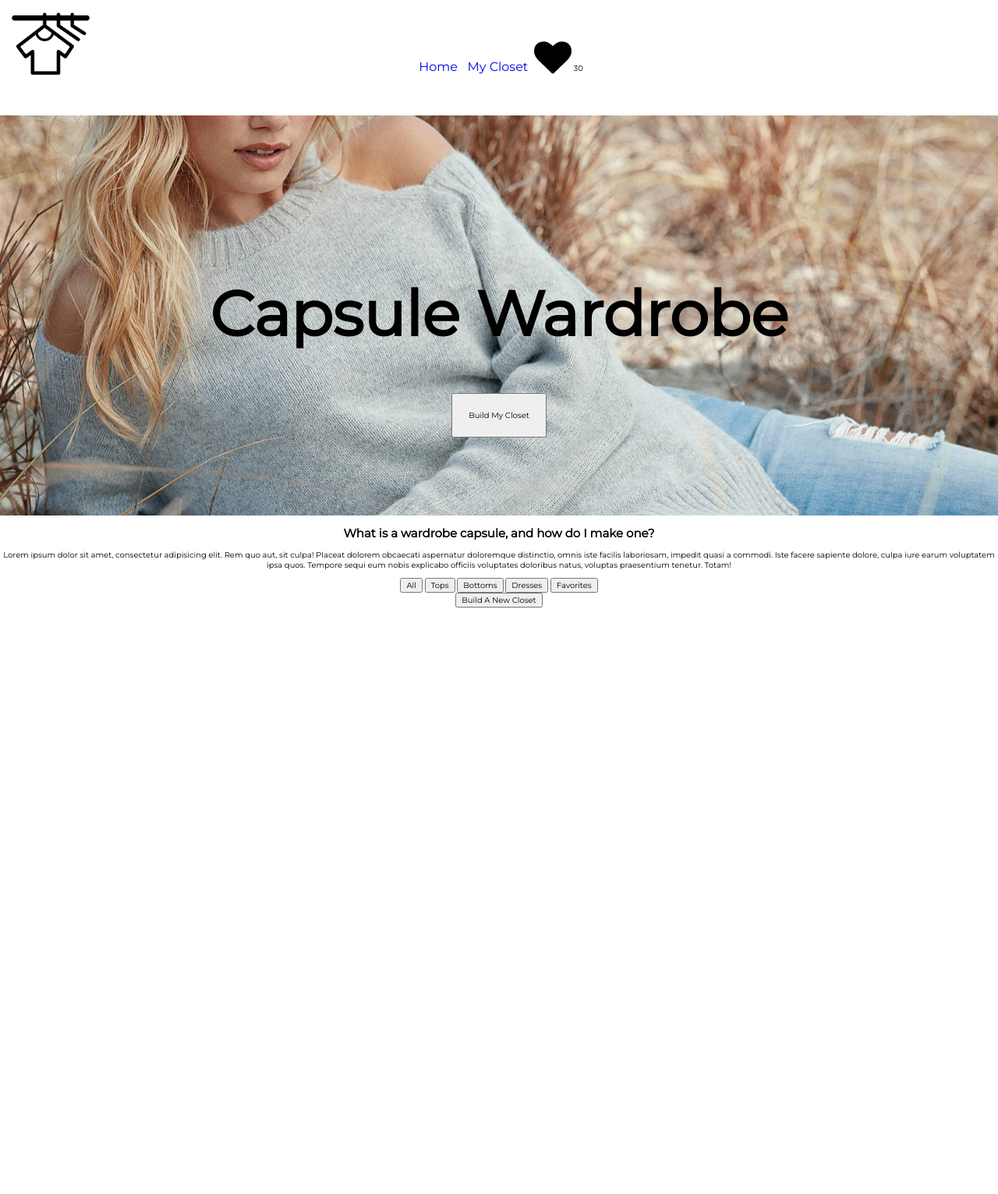
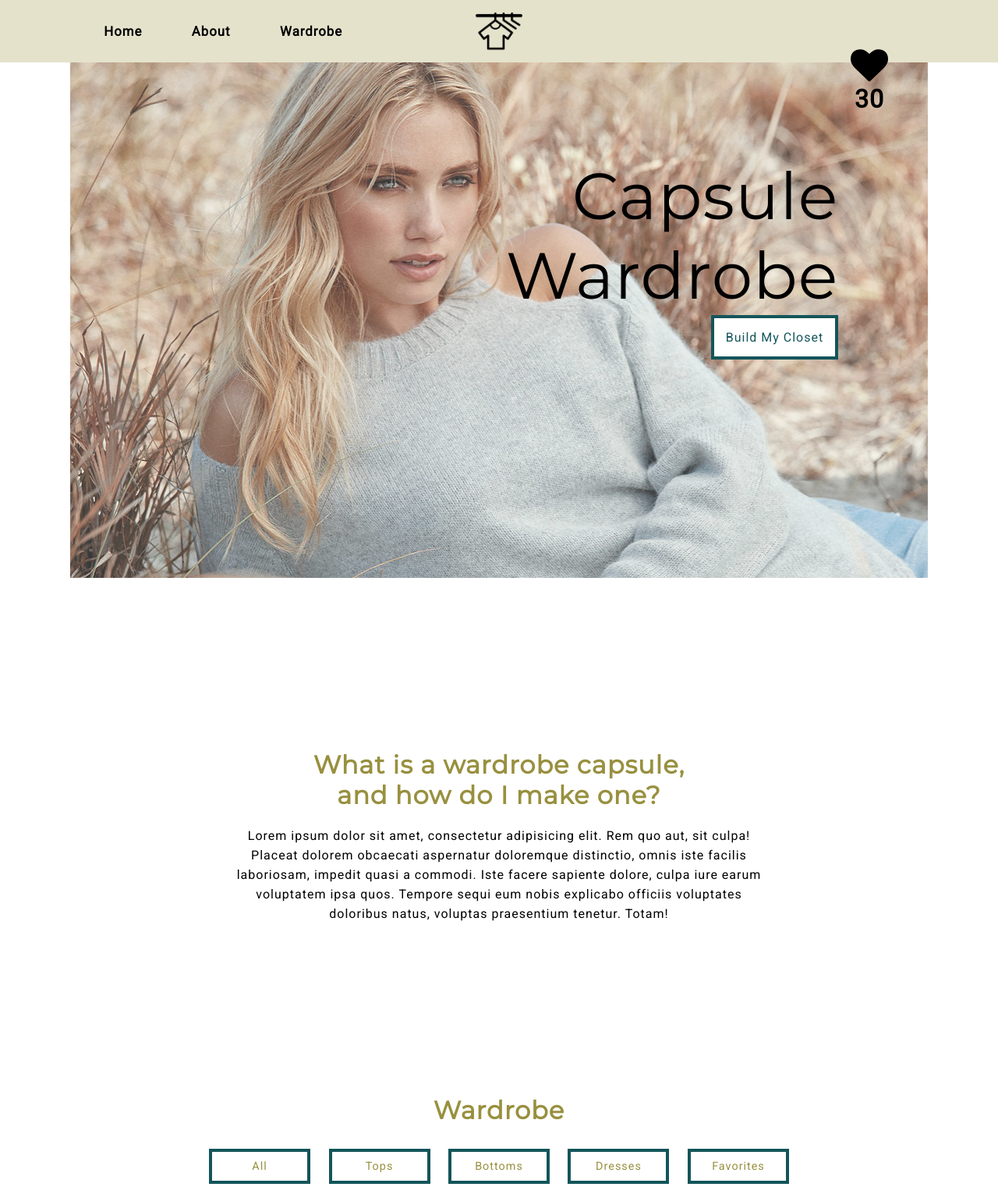
Before and after one commit to dressed-to-last/capsulewardrobe, a website: page index.html in a window 1280 px wide. Shown: the top 1531 px of the page at 78% size. Before the commit the page ends 800 px from the top, so only its background shows below. Drawn offline with nearby package versions, Linux system fonts and the light colour scheme; files that its build step writes are made by us from their sources; no server answers.

Commit message:
updated index, styles, and javascript

```diff
--- a/dev/scripts/main.js
+++ b/dev/scripts/main.js
@@ -7,7 +7,6 @@ styleApp.init = function() {
   styleApp.getWeatherPieces();
   styleApp.getStylePieces();
   styleApp.reloadButton();
-  styleApp.countProducts();
 };
 
 //when user clicked "create my wardrobe" in the header, go to the library section.
@@ -481,8 +480,8 @@ styleApp.filterClothesPieces = function(styleData) {
       } //closes if statement that filters by temperature
     }); //closes styleData.products.forEach for cold clothing
     styleApp.isotopeFeatures();
+    styleApp.countProducts();
   }; //closes styleApp.displayClothesByTemp
-  styleApp.countProducts();
 }; //closes filterClothesPieces function
 
 //count number of products user has left
@@ -491,7 +490,6 @@ styleApp.countProducts = function() {
 
   $(".element-item").click(function() {
     $("#userCounterClicks").empty();
-    // $(".element-item").addClass("favorite");
     counterNum = counterNum - 1;
 
     const counter = $("<span>").text(counterNum);
@@ -508,7 +506,7 @@ styleApp.countProducts = function() {
 $(".myClosetButton").on("click", function() {
   $("html,body").animate(
     {
-      scrollTop: $(".filterNav").offset().top
+      scrollTop: $("#filterNav").offset().top
     },
     "slow"
   );
@@ -522,28 +520,20 @@ styleApp.reloadButton = function() {
   });
 };
 
-styleApp.isotopeFeatures = function() {
-  var $grid = $(".grid").isotope({
-    layoutMode: "masonry",
-    itemSelector: '.grid-sizer'
-  });
 
-  $(".filter-button-group").on("click", "button", function() {
-    var filterValue = $(this).attr("data-filter");
-    $grid.isotope({ filter: filterValue });
-    console.log("you clicked a filter button!");
-    $grid.isotope({ filter: ".tops" });
-    $grid.isotope({ filter: ".bottoms" });
-    $grid.isotope({ filter: ".dresses" });
-    $grid.isotope({ filter: "*" });
-    console.log("it's been clicked!");
-  });
-};
+styleApp.isotopeFeatures = function(){
+    var $grid = $('#clothes').isotope({
+
+    });
+    // filter items on button click
+    $('.buttonFilter').on( 'click', function() {
+      var filterValue = $(this).attr('data-filter');
+      $grid.isotope({ filter: filterValue });
+
+      // console.log(filterValue);
+    });
+}
 
 $(function() {
   styleApp.init();
 });
-
-//got cold and warm functions working
-//got images printing to page
-//issue is both cold and warm are printing at once - maybe review if else statement
--- a/dev/styles/main.scss
+++ b/dev/styles/main.scss
@@ -1,7 +1,3 @@
-//need to add these to variables
-// font-family: 'Montserrat', sans-serif;
-// font-family: 'Roboto', sans-serif;
-
 $primaryColour: #13555A;
 $secondaryColour: #98903F;
 $tertiaryColour: #E5E2CC;
@@ -11,35 +7,177 @@ $tertiaryColour: #E5E2CC;
 //GENERAL STYLE
 body {
 	margin: 0 auto;
-	font-family: 'Montserrat', sans-serif;
+	font-family: 'Roboto', sans-serif;
+	font-weight: normal;
+	letter-spacing: 1px;
 	font-size: 10px;
 	text-align: center;
 	background: white;
 }
 
+h1, h2, h3, h4 {
+	margin: 0;
+	font-family: 'Montserrat', sans-serif;
+}
+
 h1 {
-	font-size: 5rem;
-	padding-top: 300px;
+	font-size: calc(45px + (90 - 45) * ((100vw - 320px) / (1440 - 320)));
+	font-weight: normal;
+}
+
+h2 {
+	font-size: 2rem;
+	color: $secondaryColour;
+	margin-bottom: 20px;
+}
+
+.descriptionWrapper, .wrapper {
+	margin: 0 auto;
+}
+
+.descriptionWrapper {
+	width: 700px;
+}
+
+.wrapper {
+	width: 900px;
+}
+
+input:focus {
+	outline:none;
+}
+
+button {
+	border: 4px solid $primaryColour;
+	letter-spacing: 1px;
 }
 
 
 
 
-
 //HEADER STYLE HEADER STYLE HEADER STYLE
-header {
-	width: 100vw;
-	background: url('../../assets/header.jpg') no-repeat center;
-	background-position: cover;
+nav {
+	position: fixed;
+	z-index: 2;
+	top: 0;
+	width: 100%;
+	background: $tertiaryColour;
+	padding: 30px;
+	text-align: left;
+	font-weight: bold;
+	.logo, #weather, .counter{
+		position: absolute;
+	}
+	.logo {
+		width: 60px;
+		top: 50%;
+		left: 50%;
+		transform: translate(-50%, -50%);
+	}
+	#weather {
+		color: $secondaryColour;
+		font-size: 1rem;
+		top: 0;
+		right: 20px;
+		& > * {
+			float: right;
+			padding: 20px 8px;
+			margin: 0;
+		}
+		img {
+			width: 45px;
+			filter: grayscale(2);
+		}
+	}
+	.counter {
+		top: 60px;
+		right: 140px;
+		.fa-heart {
+			font-size: 3rem;
+		}
+		#userCounterClicks {
+			font-size: 2rem;
+			margin: 0;
+			padding-left: 5px;
+		}
+	}
 }
 
-.wrapper {
-	width: 1000px;
-	margin: 0 auto;
+
+.navList {
+	padding: 0;
+	margin: 0 0 0 6%;
+	li {
+		list-style: none;
+		display: inline;
+		margin: 20px;
+		a {
+			text-decoration: none;
+			color: black;
+			font-size: 1.05rem;
+			transition: all 0.2s;
+			padding:10px;
+
+			&:hover {
+				color: $secondaryColour;
+			}
+		}
+	}
+}
+
+.headerContent{
+	background: linear-gradient(rgba(255, 255, 255, 0.2), 100%, transparent 0%), url('../../assets/header.jpg') no-repeat fixed;
+	margin:0 7%;
+	padding-right: 9%;
+	text-align: right;
+	.headerContent__Title {
+		padding-top: 200px;
+	}
+
+	.myClosetButton {
+		color: $primaryColour;
+		padding: 15px;
+		margin-bottom: 280px;
+		font-size: 1rem;
+		background: white;
+	}
+}
+
+//HEADER STYLE ENDS HEADER STYLE ENDS
+
+
+
+
+//SECTION DESCRIPTION SECTION DESCRIPTION
+.description {
+	margin: 220px 0 220px 0;
+	h2:first-child {
+		margin: 0;
+	}
+	p {
+		font-size: 1rem;
+		line-height: 25px;
+	}
+}
+//SECTION DESCRIPTION ENDS
+
+
+
+
+
+
+
+
+//MAIN WARDROPBE MAIN WARDROBE
+.wardrobe {
+	h2 {
+		margin-bottom: 50px;
+	}
 }
 
 .grid {
 	width: 100%;
+	min-height: 100vh;
 }
 
 .grid-sizer {
@@ -48,69 +186,23 @@ header {
 
 div.element-item {
 	width: 20%;
-	height: 25%;
-	display: inline-block;
+	min-height: 300px;
 	padding: 20px;
-	h4 {
-		text-align: center;
+	max-width: 200px;
+}
+
+.buttonFilter, #reloadButton {
+	width: 130px;
+	font-size: 0.9rem;
+	padding: 10px;
+	background: white;
+	color: $secondaryColour;
+	margin: 10px;
+	transition: all 0.2s;
+	&:hover {
+		background: $primaryColour;
+		color: white;
 	}
 }
 
-.myClosetButton {
-	padding: 20px;
-	margin-bottom: 100px;
-	// text-align: center;
-	// position: absolute;
-	// top: 50%;
-	// left: 50%;
-	// transform: translate(-50%, -50%);
-}
-
-.submitButton {
-	padding: 20px;
-	font-size: 18px;
-}
-
-nav {
-	position: fixed;
-	top: 0;
-	width: 100%;
-	background: white;
-	padding: 50px;
-	.logo {
-		width: 100px;
-		position: absolute;
-		top: 15px;
-		left: 15px;
-	}
-	#weather {
-		position: absolute;
-		top: 15px;
-		right: 15px;
-		& > * {
-			float: right;
-		}
-	}
-}
-
-
-.nav {
-	padding: 0;
-	margin: 0;
-	li {
-		list-style: none;
-		display: inline;
-		a {
-			text-decoration: none;
-			font-size: 1rem;
-			padding: 5px;
-		}
-	}
-	.fa-heart {
-		// color: red;
-		font-size: 3rem;
-	}
-}
-
-
-//HEADER STYLE ENDS HEADER STYLE ENDS
+//MAIN WARDROBE ENDS MAIN WARDROBE ENDS
--- a/index.html
+++ b/index.html
@@ -6,60 +6,63 @@
     <meta name="viewport" content="width=device-width, initial-scale=1">
     <link rel="stylesheet" href="http://maxcdn.bootstrapcdn.com/font-awesome/4.7.0/css/font-awesome.min.css">
     <link rel="stylesheet" href="public/styles/style.css"/>
-    <link href="https://fonts.googleapis.com/css?family=Montserrat|Roboto" rel="stylesheet">
+    <link href="https://fonts.googleapis.com/css?family=Montserrat:400|Roboto:300,400" rel="stylesheet">
     <meta name="viewport" content="width=device-width, initial-scale=1.0">
 </head>
 <body>
 
 
-<!--i want the bg image to be in the wrapper but think the nav bar might look better without the wrapper and going across whole screen but not sure how to disclude only bg image from wrapper -->
-
-
-    <header>
+    <header id="home">
 		<nav class="clearfix">
-			<img class="logo" src="assets/logo.png" alt="hanger with clothes logo">
-			<ul class="nav clearfix">
+			<a href="#home">
+				<img class="logo" src="assets/logo.png" alt="hanger with clothes logo">
+			</a>
+			<ul class="navList clearfix">
 				<li><a href="#home">Home</a></li>
-				<li><a href="#home">My Closet</a></li>
-				<li><i class="fa fa-heart" aria-hidden="true"></i></li>
-				<li id="userCounterClicks">30</li>
+				<li><a href="#about">About</a></li>
+				<li><a href="#filterNav">Wardrobe</a></li>
 			</ul>
 			<div id="weather"></div>
+			<div class="counter clearfix">
+				<i class="fa fa-heart" aria-hidden="true"></i>
+				<p id="userCounterClicks">30</p>
+			</div>
 		</nav>
-		<h1>Capsule Wardrobe</h1>
-		<!--button to smooth scroll down to main content-->
-		<button class="myClosetButton">Build My Closet</button>
+		<div class="headerContent">
+			<div class="headerContent__Title">
+				<h1>Capsule</h1>
+				<h1>Wardrobe</h1>
+			</div>
+			<button class="myClosetButton">Build My Closet</button>
+		</div>
 	</header>
 
 
+	<section id="about" class="description">
+		<div class="descriptionWrapper">
+			<h2>What is a wardrobe capsule,</h2>
+			<h2>and how do I make one?</h2>
+			<p>Lorem ipsum dolor sit amet, consectetur adipisicing elit. Rem quo aut, sit culpa! Placeat dolorem obcaecati aspernatur doloremque distinctio, omnis iste facilis laboriosam, impedit quasi a commodi. Iste facere sapiente dolore, culpa iure earum voluptatem ipsa quos. Tempore sequi eum nobis explicabo officiis voluptates doloribus natus, voluptas praesentium tenetur. Totam!</p>
+		</div>
+	</section>
 
 
 
+	<main class="wardropbe">
+		<div class="wrapper">
+			<h2>Wardrobe</h2>
+			<!-- Nav buttons to filter returned products-->
+			<div id="filterNav" class="button-group filter-button-group">
+				<button class="buttonFilter" data-filter="*">All</button>
+				<button class="buttonFilter" data-filter=".tops">Tops</button>
+				<button class="buttonFilter" data-filter=".bottoms">Bottoms</button>
+				<button class="buttonFilter" data-filter=".dresses">Dresses</button>
+				<button class="buttonFilter" data-filter=".favorites">Favorites</button>
+			</div>
+			<div id="clothes" class="grid wrapper"></div>
 
-	<main class="wrapper2">
-		<div>
-			<h2 class="explainCapsule">What is a wardrobe capsule, and how do I make one?</h2>
-			<p>Lorem ipsum dolor sit amet, consectetur adipisicing elit. Rem quo aut, sit culpa! Placeat dolorem obcaecati aspernatur doloremque distinctio, omnis iste facilis laboriosam, impedit quasi a commodi. Iste facere sapiente dolore, culpa iure earum voluptatem ipsa quos. Tempore sequi eum nobis explicabo officiis voluptates doloribus natus, voluptas praesentium tenetur. Totam!</p>
+			<button id="reloadButton">Build A New Closet</button>
 		</div>
-
-
-
-	<!-- Nav buttons to filter returned products-->
-		<div class="filterNav button-group filter-button-group">
-			<button data-filter="*">All</button>
-			<button data-filter=".tops">Tops</button>
-			<button data-filter=".bottom">Bottoms</button>
-			<button data-filter=".dresses">Dresses</button>
-			<button data-filter=".favorites">Favorites</button>
-		</div>
-		<div id="clothes" class="grid wrapper">
-			<div class="grid-sizer">
-
-			</div>
-		</div>
-
-
-		<button id="reloadButton">Build A New Closet</button>
 	</main>
 
 
@@ -72,9 +75,6 @@
 
 
 
-	<script src="https://unpkg.com/isotope-layout@3/dist/isotope.pkgd.min.js"></script>
-	<!-- <script src="/path/to/masonry.pkgd.min.js"></script>
-	<script src="https://unpkg.com/masonry-layout@4/dist/masonry.pkgd.min.js"></script> -->
 	<script src="https://ajax.googleapis.com/ajax/libs/jquery/1.10.2/jquery.min.js"></script>
 	<script src="https://unpkg.com/isotope-layout@3/dist/isotope.pkgd.min.js"></script>
 	<script src="public/scripts/main.js"></script>
```
